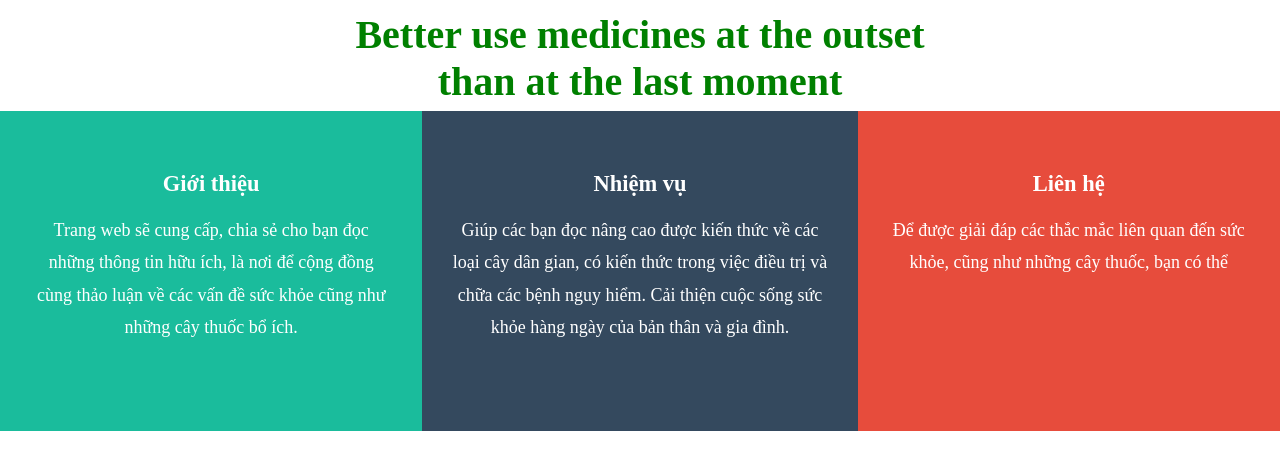
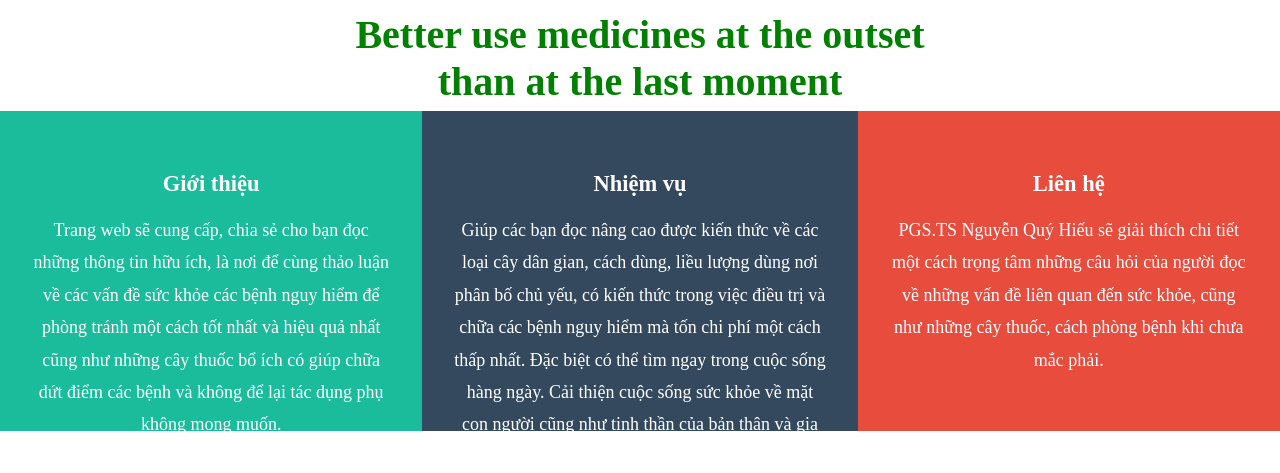
Before and after one commit to 57TH3-CongNgheWeb-CCH/BaiTapLon, a PHP site: page /appliaction/web.php in a window 1280 px wide. Shown: the part 849-1322 px from the top of the page. Before the commit the page ends 1280 px from the top, so only its background shows below. Run offline with PHP 8.4, Linux system fonts and the light colour scheme.

Commit message:
viết lại phần giới thiệu trang chủ.

```diff
--- a/Web1/Tách riêng/content1.php
+++ b/Web1/Tách riêng/content1.php
@@ -5,19 +5,19 @@
 <div id="content1">
 		<div id="padding">
 			<h2>Giới thiệu</h2><br>
-			<p style="line-height: 1.8; font-size: 18px">Trang web sẽ cung cấp, chia sẻ cho bạn đọc những thông tin hữu ích, là nơi để cộng đồng cùng thảo luận về các vấn đề sức khỏe cũng như những cây thuốc bổ ích.</p>
+			<p style="line-height: 1.8; font-size: 18px">Trang web sẽ cung cấp, chia sẻ cho bạn đọc những thông tin hữu ích, là nơi để cùng thảo luận về các vấn đề sức khỏe các bệnh nguy hiểm để phòng tránh một cách tốt nhất và hiệu quả nhất cũng như những cây thuốc bổ ích có giúp chữa dứt điểm các bệnh và không để lại tác dụng phụ không mong muốn.</p>
 		</div>
 	</div>
 	<div id="content2">
 		<div id="padding">
 			<h2>Nhiệm vụ</h2><br>
-			<p style="line-height: 1.8; font-size: 18px">Giúp các bạn đọc nâng cao được kiến thức về các loại cây dân gian, có kiến thức trong việc điều trị và chữa các bệnh nguy hiểm. Cải thiện cuộc sống sức khỏe hàng ngày của bản thân và gia đình.</p>
+			<p style="line-height: 1.8; font-size: 18px">Giúp các bạn đọc nâng cao được kiến thức về các loại cây dân gian, cách dùng, liều lượng dùng nơi phân bố chủ yếu, có kiến thức trong việc điều trị và chữa các bệnh nguy hiểm mà tốn chi phí một cách thấp nhất. Đặc biệt có thể tìm ngay trong cuộc sống hàng ngày. Cải thiện cuộc sống sức khỏe về mặt con người cũng như tinh thần của bản thân và gia đình.</p>
 		</div>
 	</div>
 	<div id="content3">
 		<div id="padding">
 			<h2>Liên hệ</h2><br>
-			<p style="line-height: 1.8; font-size: 18px">Để được giải đáp các thắc mắc liên quan đến sức khỏe, cũng như những cây thuốc, bạn có thể </p>
+			<p style="line-height: 1.8; font-size: 18px">PGS.TS Nguyễn Quý Hiếu sẽ giải thích chi tiết một cách trọng tâm những câu hỏi của người đọc về những vấn đề liên quan đến sức khỏe, cũng như những cây thuốc, cách phòng bệnh khi chưa mắc phải. </p>
 		</div>
 	</div>
 	<script src="../JqueryBootstrap/bootstrap.min.js"></script>
--- a/Web1/trangchu.php
+++ /dev/null
@@ -1,5 +0,0 @@
-<?php
-	include('Tách riêng/header1.php');
-	include('Tách riêng/content1.php');
-
-?>
```
Also changed, not shown: Webbenh/trangbenh.php (added).
